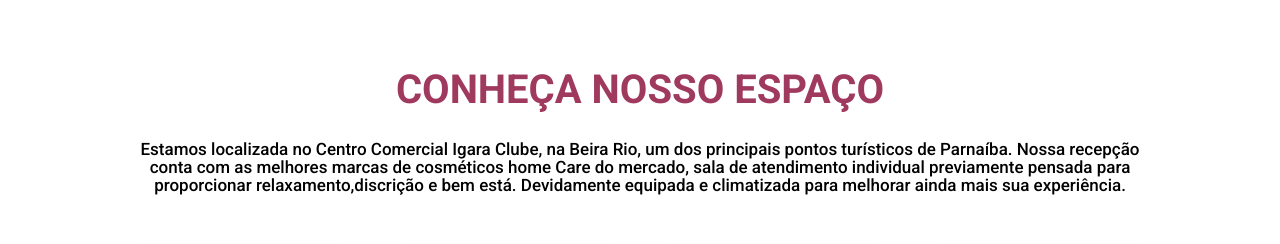
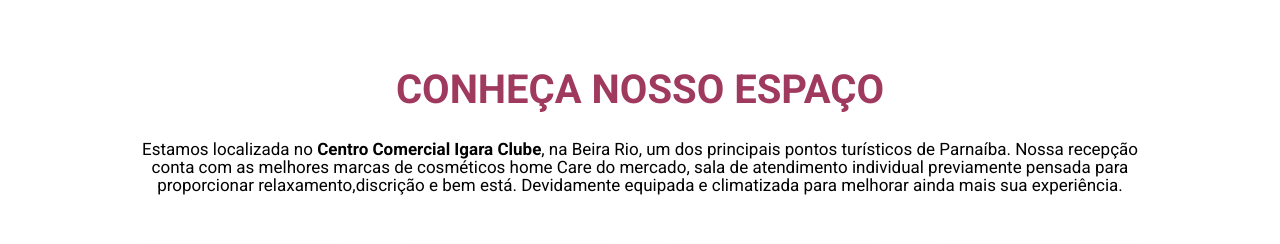
Before and after one commit to LucasVz/clinica-rebeca, a React (Create React App) app: page / in a window 1280 px wide. Shown: the part 820-1064 px from the top of the page. Built offline with nearby package versions, Linux system fonts and the light colour scheme.

Commit message:
fix: text

```diff
--- a/src/components/AboutUs/index.tsx
+++ b/src/components/AboutUs/index.tsx
@@ -8,12 +8,12 @@ export default function AboutUs() {
     <Container id="Sobre">
       <h1>CONHEÇA NOSSO ESPAÇO</h1>
       <h2>
-        Estamos localizada no Centro Comercial Igara Clube, na Beira Rio, um dos
-        principais pontos turísticos de Parnaíba. Nossa recepção conta com as
-        melhores marcas de cosméticos home Care do mercado, sala de atendimento
-        individual previamente pensada para proporcionar relaxamento,discrição e
-        bem está. Devidamente equipada e climatizada para melhorar ainda mais
-        sua experiência.
+        Estamos localizada no <span>Centro Comercial Igara Clube</span>, na
+        Beira Rio, um dos principais pontos turísticos de Parnaíba. Nossa
+        recepção conta com as melhores marcas de cosméticos home Care do
+        mercado, sala de atendimento individual previamente pensada para
+        proporcionar relaxamento,discrição e bem está. Devidamente equipada e
+        climatizada para melhorar ainda mais sua experiência.
       </h2>
       <Galery>
         <img className="clinic-img" src={foto1} alt="" />
--- a/src/components/AboutUs/style.tsx
+++ b/src/components/AboutUs/style.tsx
@@ -19,11 +19,13 @@ const Container = styled.div`
     font-size: 17px;
     line-height: 18px;
     margin-bottom: 60px;
-    font-weight: 500;
     @media (max-width: 800px) {
       font-size: 14px;
       line-height: 15px;
     }
+  }
+  span {
+    font-weight: bold;
   }
 `;
 const Galery = styled.div`
```
